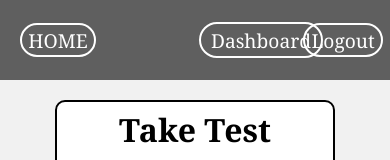
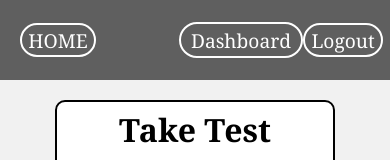
Before and after one commit to jaspreet145/QuizApp, a React (Create React App) app in the folder client/: page / in a window 390 px wide. Shown: the top 160 px of the page. Built offline with nearby package versions, Linux system fonts and the light colour scheme; sample sign-in values are in the browser's storage.

Commit message:
nav media query add

```diff
--- a/client/src/componentsStyles/Header.module.css
+++ b/client/src/componentsStyles/Header.module.css
@@ -49,6 +49,7 @@
     display: grid;
     grid-template-columns: 1fr 1fr 1fr 1fr 1fr;
     grid-template-rows: 80px;
+    grid-gap: 20px;
     color: white;
     font-size: 1.2em;
     padding: 0 20px 0 20px;
```
